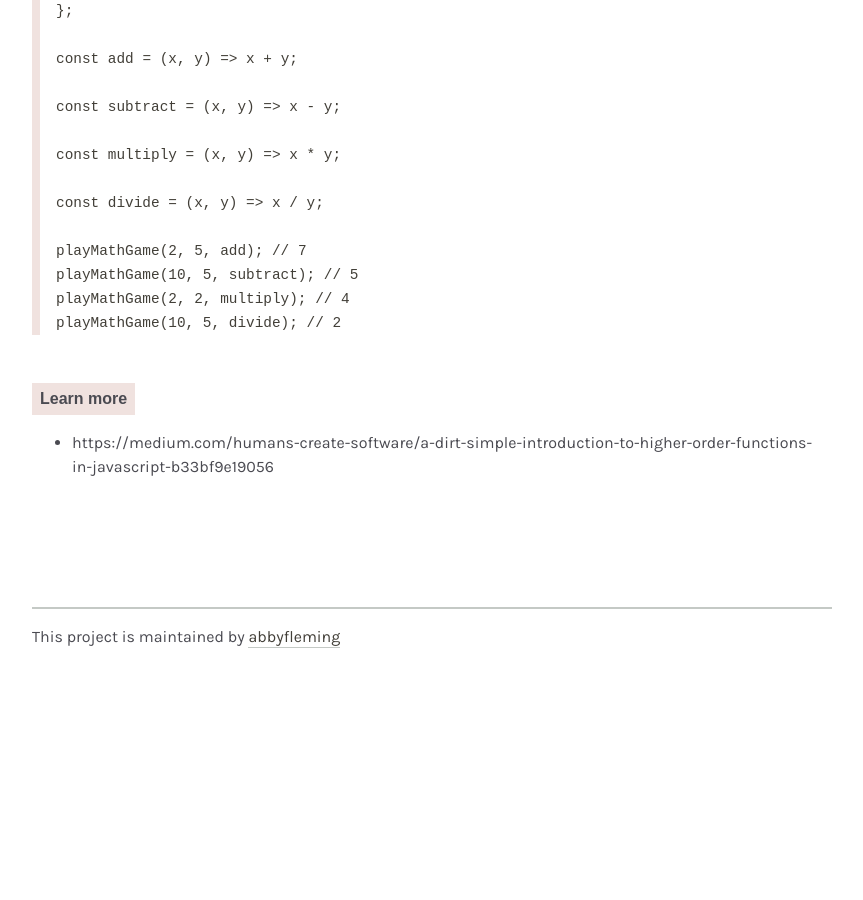
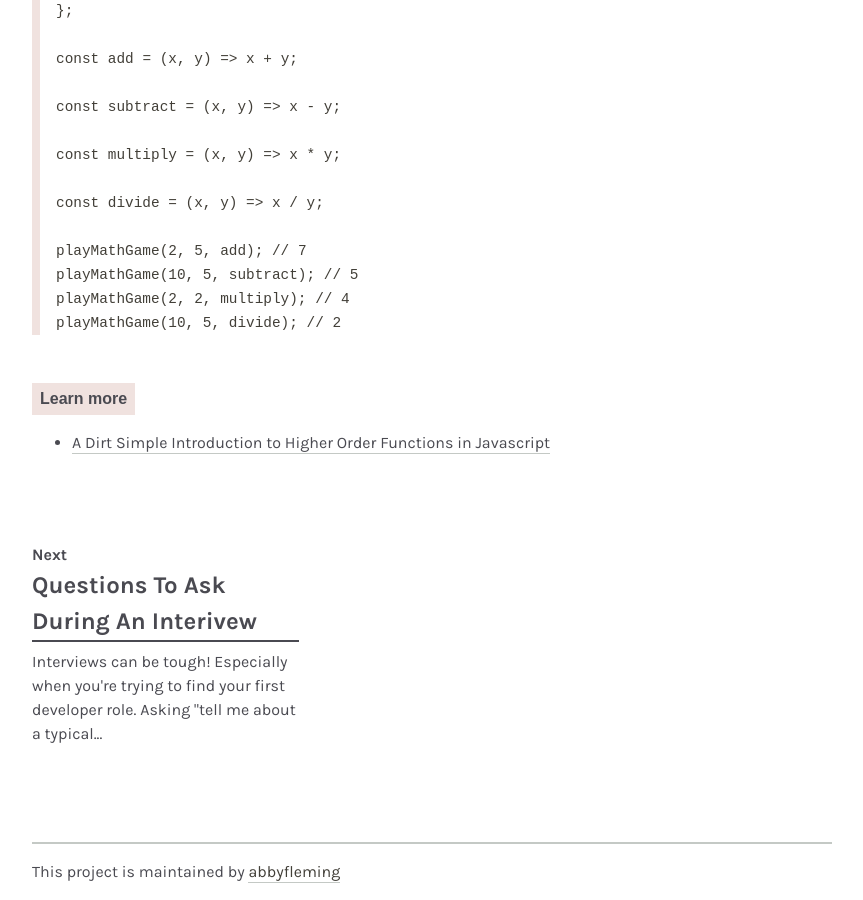
Before and after one commit to abbyfleming/abbyfleming.github.io, a Jekyll site: the page built from _posts/2020-07-03-higher-order-functions.md, in a window 1280 px wide and 900 px high, scrolled down 1262 px. Shown: the whole window, without its empty margins (208-1071 px from the left). Built offline with Jekyll 4.4.1, drawn with Linux system fonts in a browser that asks for light colours; some web fonts are replaced; our own code applies the rules of GitHub Pages for plain Markdown files; before the commit the page ends 1927 px from its top, so only the background shows below that; part of the change alters nothing that is shown.

Commit message:
add interview questions

```diff
--- a/_posts/2020-07-03-higher-order-functions.md
+++ b/_posts/2020-07-03-higher-order-functions.md
@@ -54,4 +54,4 @@ playMathGame(10, 5, divide); // 2
 
 ### Learn more
 
-- https://medium.com/humans-create-software/a-dirt-simple-introduction-to-higher-order-functions-in-javascript-b33bf9e19056
+- [A Dirt Simple Introduction to Higher Order Functions in Javascript](https://medium.com/humans-create-software/a-dirt-simple-introduction-to-higher-order-functions-in-javascript-b33bf9e19056)
--- /dev/null
+++ b/_posts/2020-07-08-questions-to-ask-during-an-interivew.md
@@ -0,0 +1,84 @@
+Interviews can be tough! Especially when you're trying to find your first developer role. Asking "tell me about a typical day" often results in cookie cutter answers. During the interview, it's your time to shine and also ask questions to get to know *them* better. After all, you'll be spending 40 hours a week with them and sometimes you'll be shoulder to shoulder.
+
+After a few years of experience, these are questions that I asked during interviews. Some of these questions are vulnerable (from prior experience) while others were process related. I hope this helps spark a few ideas of what to ask. ✨
+
+When in doubt (or if you go blank) it's okay to ask:
+* Can you tell me more about...
+* I'm curious about...
+* Oh? Why?
+* Why not?
+
+### How does the team celebrate success?
+
+It's easy to keep pushing forward towards the next ticket or project without pausing to reflect. Without acknowledgment of the team's work or success, you may start to feel burn out. Pausing to celebrate isn't the same as a retrospectives, it's truly a time to celebrate. It doesn't have to be a fancy ordeal. Good job, well done. We did it. We made it.
+
+Related questions:
+* How do you define success?
+* What does the team do for fun?
+* Does the team have a favorite go-to restaurant?
+
+### Can you tell about work/life balance?
+
+As a developer, we're story tellers and problem solvers. It's easy to bring our work home... whether that's reaching for the laptop after hours or sending just one more message late at night. Embrace boundaries. Time at home is time for family/friends, hobbies, and living outside of work.
+
+Related questions:
+* Other than critical problems, do you send emails late at night?
+* What's the expectation for communication outside of work hours?
+* Is there an on-call schedule?
+* What do you like to do on the weekends?
+
+### Halp! When I’m given a task that’s “new territory” and I have a lot of “I don’t know yet” answers, how do you respond?
+
+A African problem sums it up well, "If you want to go fast, go alone. If you want to go far, go together." You're looking for a graceful answer.
+
+Related questions:
+* Who would I go to for questions?
+* Is there a dedicated time for pairing /office hours / slack channel?
+* Will you describe the pair programming process?
+* How often do you pair program?
+* What resources (books, subscriptions, learning allowance) are available?
+
+### How does the team stay in the loop for current work?
+
+Whether it's daily standup or chatting in a slack channel, the team should know what they're working on and what's next. Sometimes priorities shift quickly and that's okay. There should be a go to place for communication.
+
+Related questions:
+* Is there a project manager / scrum master / kanban coach?
+
+### Can you give me a quick walk-through of a ticket from creation to completion?
+
+This is all about the process. Tickets should be thoughtfully created with enough information before you begin the work. The ticket should be clear and have "success criteria" or "[definition of done](https://www.agilealliance.org/glossary/definition-of-done/)" otherwise your small ticket may turn into an [epic](https://www.atlassian.com/agile/project-management/epics).
+
+After the work has been merged, then it may go through a PR pipeline to run tests, Quality Assurance (QA), and then to production. This is a chance to see if a company implements Continuous integration (CI) and continuous delivery (CD) commonly referred to as [CI/CD](https://www.infoworld.com/article/3271126/what-is-cicd-continuous-integration-and-continuous-delivery-explained.html).
+
+Related questions:
+* Who creates the tickets? (project manager, request manager, product owner)
+* Who decides the due date on a ticket?
+* What is the work rhythm? (sprints, commitments, etc.)
+* How often is work pushed to production?
+* Is there a QA team?
+
+### Will you describe the Pull Request (PR) process?
+
+Instant approvals are quite scary! Intentionally small PRs shouldn't take long to review, so it should be a red flag if things are merged in without a review. Eek!
+
+Related questions:
+* How many people need to approve a PR before merging?
+* Are there [CODEOWNERS](https://docs.github.com/en/github/creating-cloning-and-archiving-repositories/about-code-owners)?
+* Are tests required for PRs? 😍
+* What would cause you to block a PR?
+
+### What does “moving up” look like? Is there a plan in place to help developers grow?
+
+Listen closely for red flags. This a bit of a trick question. 😬 There are some fabulous senior engineers that are also great leaders, but keep in mind that leadership & development skills are *completely different*. If you're interested in leadership, be sure to specifically ask about growing as a leader as well.
+
+Related questions:
+* What would it look like to move from a junior position to mid-level position?
+* How often will I receive feedback or reviews?
+
+### All teams experience conflict. It can be healthy or unhealthy. Can you talk about how the team handles conflict?
+
+You shouldn't have to wait until the project is over to share your woes. Healthy conflict can strengthen your knowledge, sharpen your skills, and open tons of new possibilities. Unhealthy conflict can cause constant stress and heart ache. The team should **trust each other** and should be able to communicate openly.
+
+Related questions:
+* How often do you have [retrospectives](https://www.atlassian.com/agile/scrum/retrospectives)?
```
